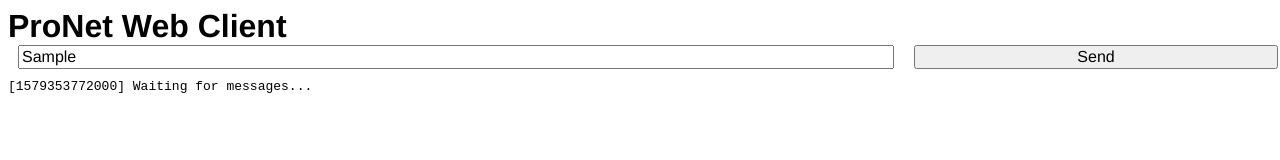
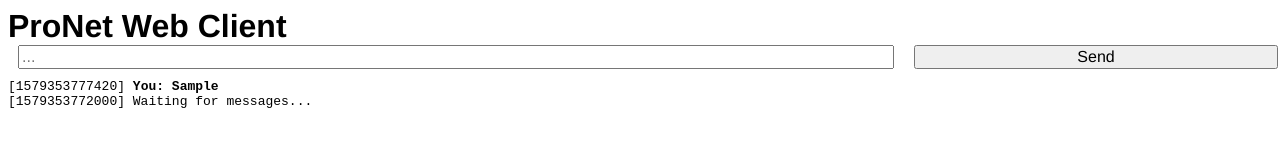
Before and after one commit to hojiefeng/pronet, a plain HTML site: page WebApp/index.html in a window 1280 px wide. Both pictures are taken after typing "Sample" into the empty fields and a click on the button "Send". Drawn offline with Linux system fonts and the light colour scheme.

Commit message:
updated UI

```diff
--- a/WebApp/index.html
+++ b/WebApp/index.html
@@ -12,8 +12,8 @@
 <body>
 	<h1>ProNet Web Client</h1>
 	<div class="footer">
-		<input type="text" class="mtxt">
-		<button type="submit" class="mbtn">Send</button>
+		<input type="text" placeholder="..." id="mtxt">
+		<button type="submit" id="mbtn" onclick="msgSend()">Send</button>
 	</div>
 	<div id="marea">
 	</div>
--- a/WebApp/skript.js
+++ b/WebApp/skript.js
@@ -1,6 +1,12 @@
 const marea = document.getElementById('marea')
+const mtxt = document.getElementById('mtxt')
 
 const msgRecieved = (msg) => { marea.innerHTML = '[' + Date.now() + '] ' + msg + '<br>' + marea.innerHTML }
+const msgSend = () => {
+	const msg = mtxt.value
+	msgRecieved('<b>You: '+msg+'</b>')
+	mtxt.value = ''
+}
 
 /*
 
--- a/WebApp/style.css
+++ b/WebApp/style.css
@@ -1,25 +1,20 @@
-* {
-	font-family: Helvetica, sans-serif;
+* { font-family: Helvetica, sans-serif; }
+h1 { margin: 0; }
+b {
+	font-family: monospace;
+	font-weight: bolder;
 }
-
-h1{
-	margin: 0;
-}
-
 .footer {
 	display: grid;
 	justify-content: space-around;
 	grid-template-columns: 70vw 30vw;
 	margin-bottom: 10px;
 }
-
-.mtxt,
-.mbtn {
+#mtxt, #mbtn {
 	font-size: 16px;
 	margin-left: 10px;
 	margin-right: 10px;
 }
-
 #marea {
 	font-family: monospace;
 	width: 90vw;
--- a/merged/data/style.css
+++ b/merged/data/style.css
@@ -1,25 +1,20 @@
-* {
-	font-family: Helvetica, sans-serif;
+* { font-family: Helvetica, sans-serif; }
+h1 { margin: 0; }
+b {
+	font-family: monospace;
+	font-weight: bolder;
 }
-
-h1{
-	margin: 0;
-}
-
 .footer {
 	display: grid;
 	justify-content: space-around;
 	grid-template-columns: 70vw 30vw;
 	margin-bottom: 10px;
 }
-
-.mtxt,
-.mbtn {
+#mtxt, #mbtn {
 	font-size: 16px;
 	margin-left: 10px;
 	margin-right: 10px;
 }
-
 #marea {
 	font-family: monospace;
 	width: 90vw;
```
Also changed, not shown: merged/data/index.html (+2 -2 lines), merged/data/skript.js (+7 -1 lines).
